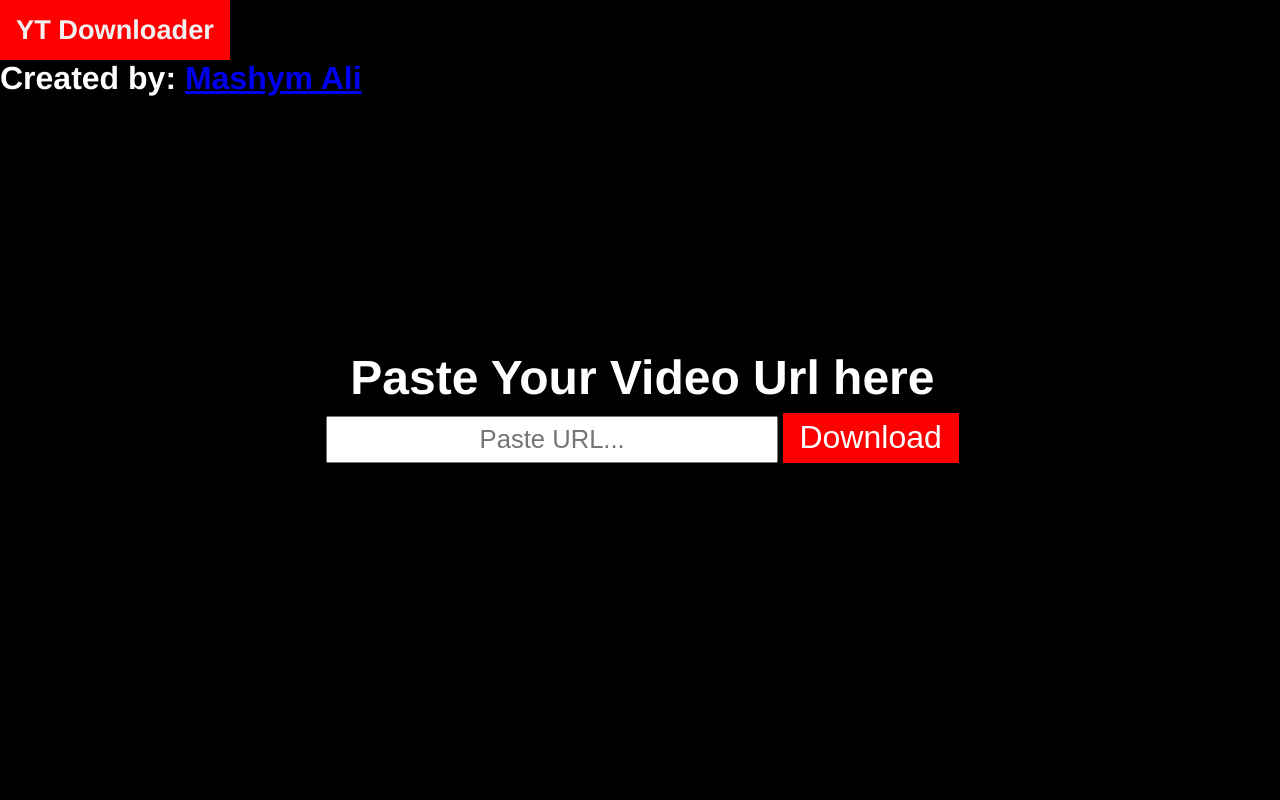
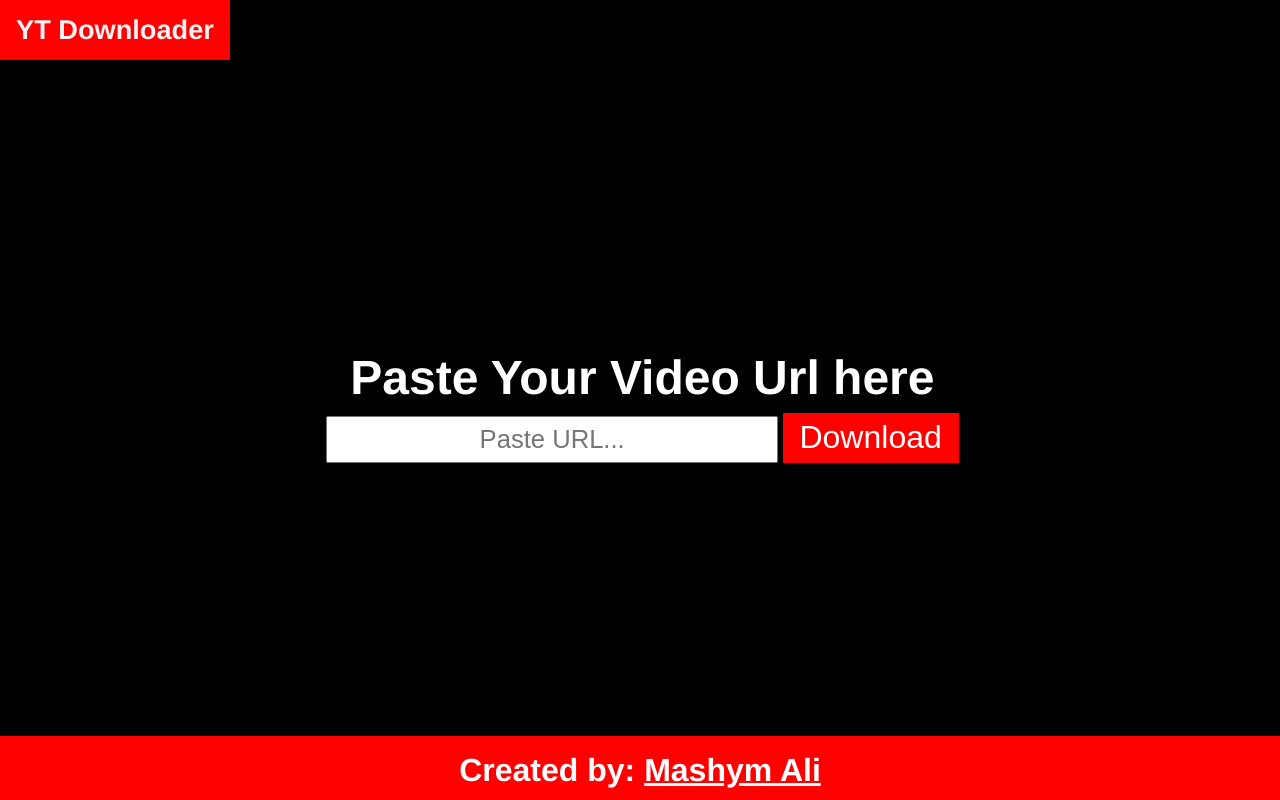
Before and after one commit to MashymAli/Youtube-Video-Downloader, a Flask app: page / in a window 1280 px wide. Run offline with Flask 2, Linux system fonts and the light colour scheme.

Commit message:
added footer styling

```diff
--- a/static/css/style2.css
+++ b/static/css/style2.css
@@ -73,3 +73,22 @@
         background-color: red;
         border: none;
 }
+
+#footer {
+    position:fixed;
+    left:0rem;
+    bottom:0rem;
+    height:4rem;
+    width:100%;
+    background:red;
+    font-family:'Franklin Gothic Medium', 'Arial Narrow', Arial, sans-serif;
+    text-align: center;
+ }
+
+#fcontent{
+    padding-top: 1rem;
+ }
+
+ h1 a{
+    color: white;
+}
```
